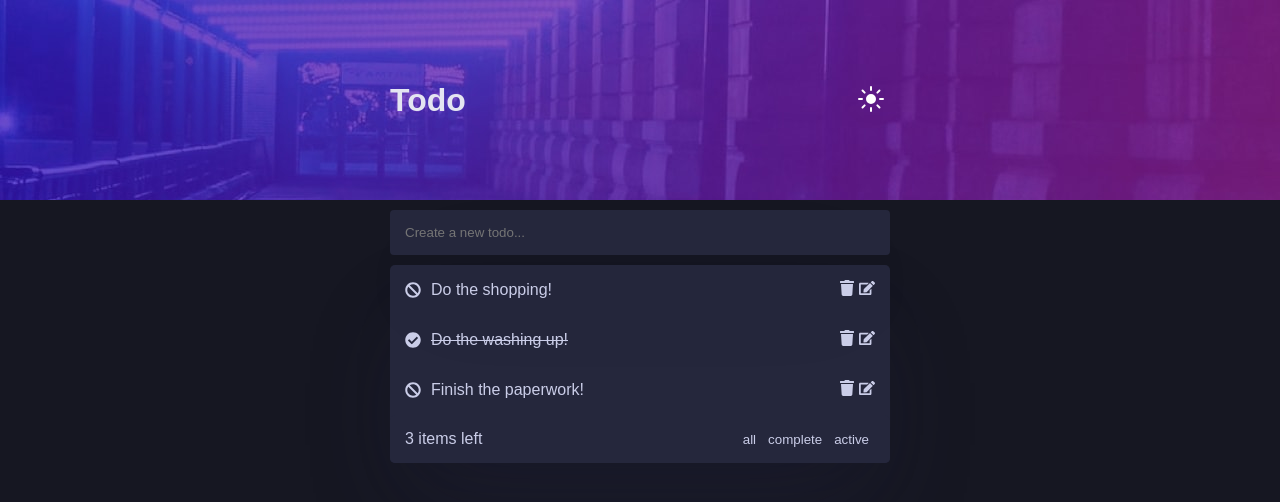
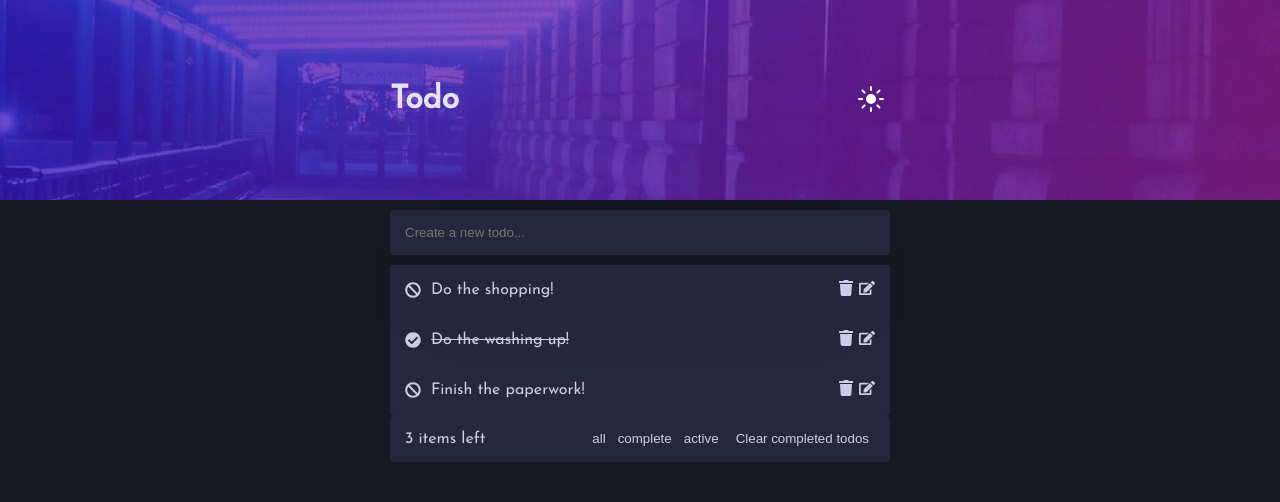
Before and after one commit to emmanz1995/react-todo-app, a React (Create React App) app: page / in a window 1280 px wide. Shown: the top 502 px of the page. Built offline with nearby package versions, Linux system fonts and the light colour scheme.

Commit message:
new changes made to ui

```diff
--- a/package.json
+++ b/package.json
@@ -9,6 +9,7 @@
     "@testing-library/user-event": "^13.5.0",
     "dark-mode-switch": "^1.0.0",
     "formik": "^2.2.9",
+    "framer-motion": "^7.10.0",
     "local-storage-fallback": "^4.1.2",
     "react": "^18.2.0",
     "react-dom": "^18.2.0",
--- a/public/index.html
+++ b/public/index.html
@@ -9,6 +9,11 @@
       name="description"
       content="Web site created using create-react-app"
     />
+
+    <link rel="preconnect" href="https://fonts.googleapis.com">
+    <link rel="preconnect" href="https://fonts.gstatic.com" crossorigin>
+    <link href="https://fonts.googleapis.com/css2?family=Josefin+Sans&display=swap" rel="stylesheet">
+
     <link rel="apple-touch-icon" href="%PUBLIC_URL%/logo192.png" />
     <!--
       manifest.json provides metadata used when your web app is installed on a
--- a/src/app.scss
+++ b/src/app.scss
@@ -49,6 +49,7 @@ h1, h2, h3, h4, h5, h6, p {
         background-color: hsl(235, 24%, 19%);
         border: none;
         cursor: pointer;
+        color:hsl(234, 39%, 85%);
       }
     }
     .todo-form {
@@ -103,9 +104,11 @@ h1, h2, h3, h4, h5, h6, p {
         color: hsl(234, 39%, 85%);
       }
       .btn-filter {
-        background-color: hsl(235, 24%, 19%);
+        // background-color: hsl(234, 39%, 85%);
         border: none;
         cursor: pointer;
+        background-color: transparent;
+        color: hsl(235, 19%, 35%);
       }
     }
     .todo-form {
--- a/src/components/modal/Modal.jsx
+++ b/src/components/modal/Modal.jsx
@@ -10,6 +10,8 @@ const Modal = ({ closeModal, updateTodo, todoId, todo }) => {
         updateTodo(todoId, text)
         closeModal()
     }
+
+    console.log(todoId)
 
     return (
         <Backdrop>
--- a/src/components/panel/Panel.jsx
+++ b/src/components/panel/Panel.jsx
@@ -1,29 +1,68 @@
-import React, {useState} from 'react'
-import { FaBan, FaCheckCircle, FaTrash, FaEdit } from 'react-icons/fa'
-import Modal from "../modal/Modal";
-import './panel.scss'
+import React, { useState } from "react"
+import { FaBan, FaCheckCircle, FaTrash, FaEdit } from "react-icons/fa"
+import Modal from "../modal/Modal"
+import "./panel.scss"
+import { motion } from "framer-motion"
+
+const animation = {
+  hidden: {
+    y: -30,
+    opacity: 0,
+  },
+  visible: ({ delay }) => ({
+    opacity: 1,
+    y: 0,
+    transition: {
+      duration: 1,
+      delay,
+    },
+  }),
+}
 
 const Panel = (props) => {
   const { todo, updateTodo, deleteTodo, toggleDone } = props
-    const [ showHide, setShowHide ] = useState(false)
+  const [showHide, setShowHide] = useState(false)
   const handleRevealModal = () => {
     setShowHide(true)
   }
   const handleCloseModal = () => setShowHide(false)
   return (
-        <div className="panel">
+    <motion.div
+      className="panel"
+      custom={{ delay: (todo.id + 1) * 0.1 }}
+      initial="hidden"
+      animate="visible"
+      exit="hidden"
+      variants={animation}
+      transition={{ ease: [0.6, 0.05, -0.01, 0.99] }}
+    >
       <div className="header-wrapper">
-                {showHide && <Modal closeModal={handleCloseModal} todoId={todo.id} updateTodo={updateTodo} todo={todo} />}
-                {todo.done ?
-                    <FaCheckCircle className="toggle-btn" onClick={() => toggleDone(todo.id)} /> : <FaBan className="toggle-btn" onClick={() => toggleDone(todo.id)} />
-                }{' '}
-                <p className={todo.done ? 'slash': ''}>{todo.text}</p>
+        {showHide && (
+          <Modal
+            closeModal={handleCloseModal}
+            todoId={todo.id}
+            updateTodo={updateTodo}
+            todo={todo}
+          />
+        )}
+        {todo.done ? (
+          <FaCheckCircle
+            className="toggle-btn"
+            onClick={() => toggleDone(todo.id)}
+          />
+        ) : (
+          <FaBan className="toggle-btn" onClick={() => toggleDone(todo.id)} />
+        )}{" "}
+        <p className={todo.done ? "slash" : ""}>{todo.text}</p>
       </div>
       <div>
-                <FaTrash className="delete-btn" onClick={() => deleteTodo(todo.id)} />{' '}
-                <FaEdit className="update-btn" onClick={() => handleRevealModal(todo.id)} />
+        <FaTrash className="delete-btn" onClick={() => deleteTodo(todo.id)} />{" "}
+        <FaEdit
+          className="update-btn"
+          onClick={() => handleRevealModal(todo.id)}
+        />
       </div>
-        </div>
+    </motion.div>
   )
 }
 
--- a/src/components/panel/panel.scss
+++ b/src/components/panel/panel.scss
@@ -4,6 +4,7 @@
   //background-color: ${Theme.veryDarkDesaturatedBlue};
   //border-bottom: 1px solid ${Theme.veryDarkGrayishBlue};
   //color: #fff;
+  background-color: hsl(235, 24%, 19%);
   display: flex;
   justify-content: space-between;
   align-items: center;
--- a/src/components/todo/todo.jsx
+++ b/src/components/todo/todo.jsx
@@ -1,13 +1,13 @@
-import React, { useState } from 'react'
-import todoData from '../../todo.json'
-import AddTodo from '../addTodo/AddTodo'
-import Panel from '../panel/Panel'
-import './todo.scss'
-import '../../app.scss'
+import React, { useState } from "react"
+import todoData from "../../todo.json"
+import AddTodo from "../addTodo/AddTodo"
+import Panel from "../panel/Panel"
+import "./todo.scss"
+import "../../app.scss"
 
 const Todo = () => {
   const [todos, setTodos] = useState(todoData)
-    const [filter, setFilter] = useState('all')
+  const [filter, setFilter] = useState("all")
 
   const FILTER_MAP = {
     all: () => true,
@@ -31,19 +31,23 @@ const Todo = () => {
     const formData = {
       id: todos.length + 1,
       text: input,
-            done: false
+      done: false,
     }
-        setTodos([ ...todos, formData ])
+    setTodos([...todos, formData])
   }
 
   const updateTodo = (id, text) => {
-        const findTodo = todos.find((todo) => todo.id === id)
-        const updateText = todos.map((todo) => todo.id === id ? { ...findTodo, text: text } : todo)
+    const findTodo = todos.find((todo) => todo.id === id);
+    const updateText = todos.map((todo) =>
+      todo.id === id ? { ...findTodo, text: text } : todo
+    )
     setTodos(updateText)
   }
 
   const toggleDone = (id) => {
-        const toggle = todos.map((todo) => todo.id === id ? { ...todo, done: !todo.done } : todo)
+    const toggle = todos.map((todo) =>
+      todo.id === id ? { ...todo, done: !todo.done } : todo
+    )
     setTodos(toggle)
   }
 
@@ -52,9 +56,12 @@ const Todo = () => {
     setTodos(filterTodo)
   }
 
-    const todoList = todos
-        .filter(FILTER_MAP[filter])
-        .map((todo) => (
+  const clearCompletedTodos = () => {
+    const filterTodos = todos.filter(todo => !todo.done)
+    setTodos(filterTodos)
+  }
+
+  const todoList = todos.filter(FILTER_MAP[filter]).map((todo) => (
     <div>
       <Panel
         key={todo.id}
@@ -70,21 +77,23 @@ const Todo = () => {
     <div>
       <AddTodo addTodo={addTodo} />
       <div className="todo">
-                <div className="panel-section">
+        <div>
           {todoList}
           <div className="filter-wrapper">
             <span>{todos.length} items left</span>
-                        <span>{filterList}</span>
+            <span>{filterList} <button className="btn btn-filter" onClick={clearCompletedTodos}>Clear completed todos</button></span>
           </div>
         </div>
-                {/*<div className="attribution">*/}
-                {/*    Challenge by <a href="https://www.frontendmentor.io?ref=challenge" target="_blank">Frontend*/}
-                {/*    Mentor</a>.*/}
-                {/*    Coded by <a href="https://github.com/emmanz1995" target="_blank">emmanz95</a>.*/}
-                {/*</div>*/}
       </div>
     </div>
   )
 }
 
 export default Todo
+
+
+ {/*<div className="attribution">*/}
+{/*    Challenge by <a href="https://www.frontendmentor.io?ref=challenge" target="_blank">Frontend*/}
+{/*    Mentor</a>.*/}
+{/*    Coded by <a href="https://github.com/emmanz1995" target="_blank">emmanz95</a>.*/}
+{/*</div>*/}
```
Also changed, not shown: src/App.js (+15 -10 lines), 1 other file (tests, documents, lock files or other folders). Lines whose indentation alone changed are shown as unchanged.
